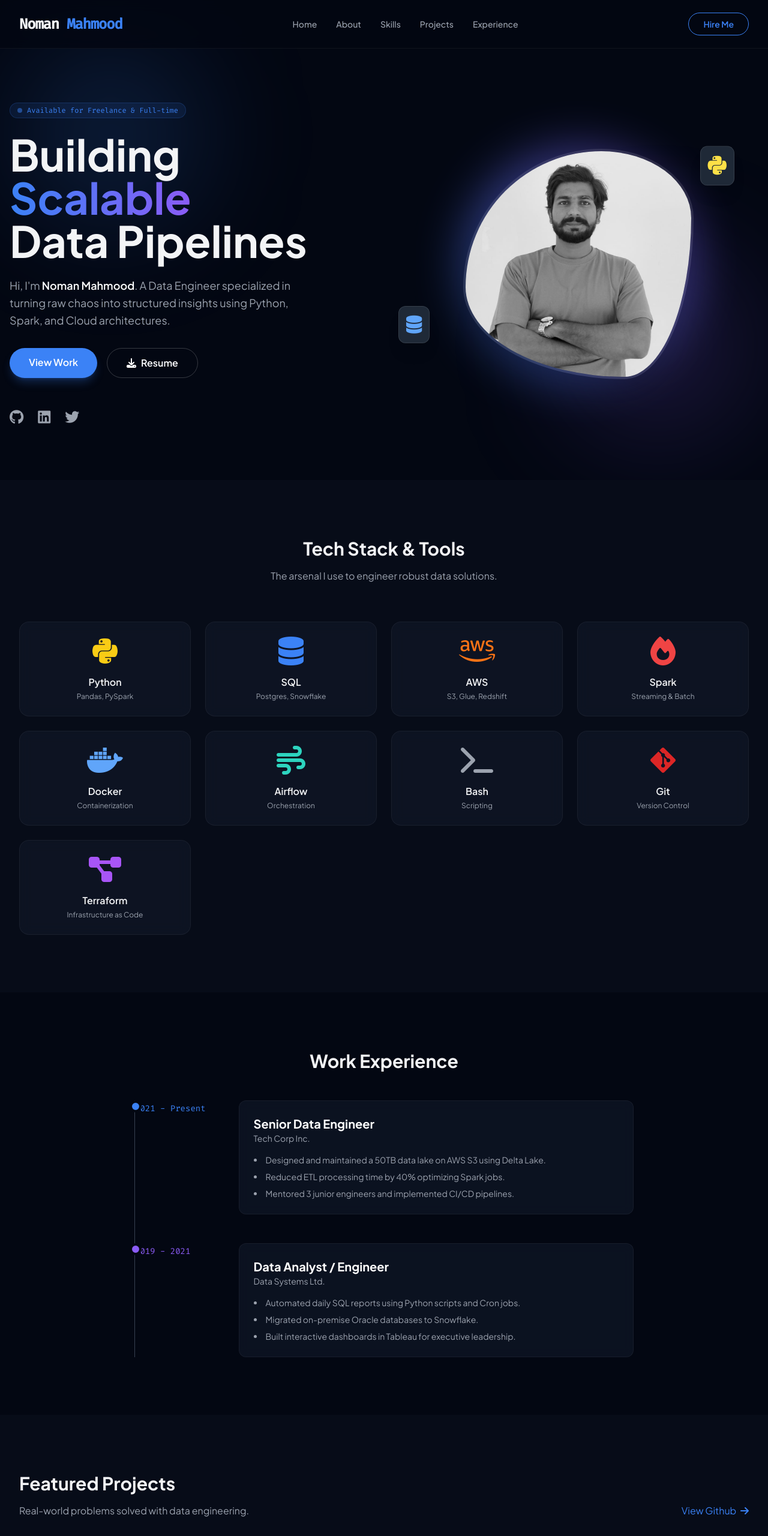
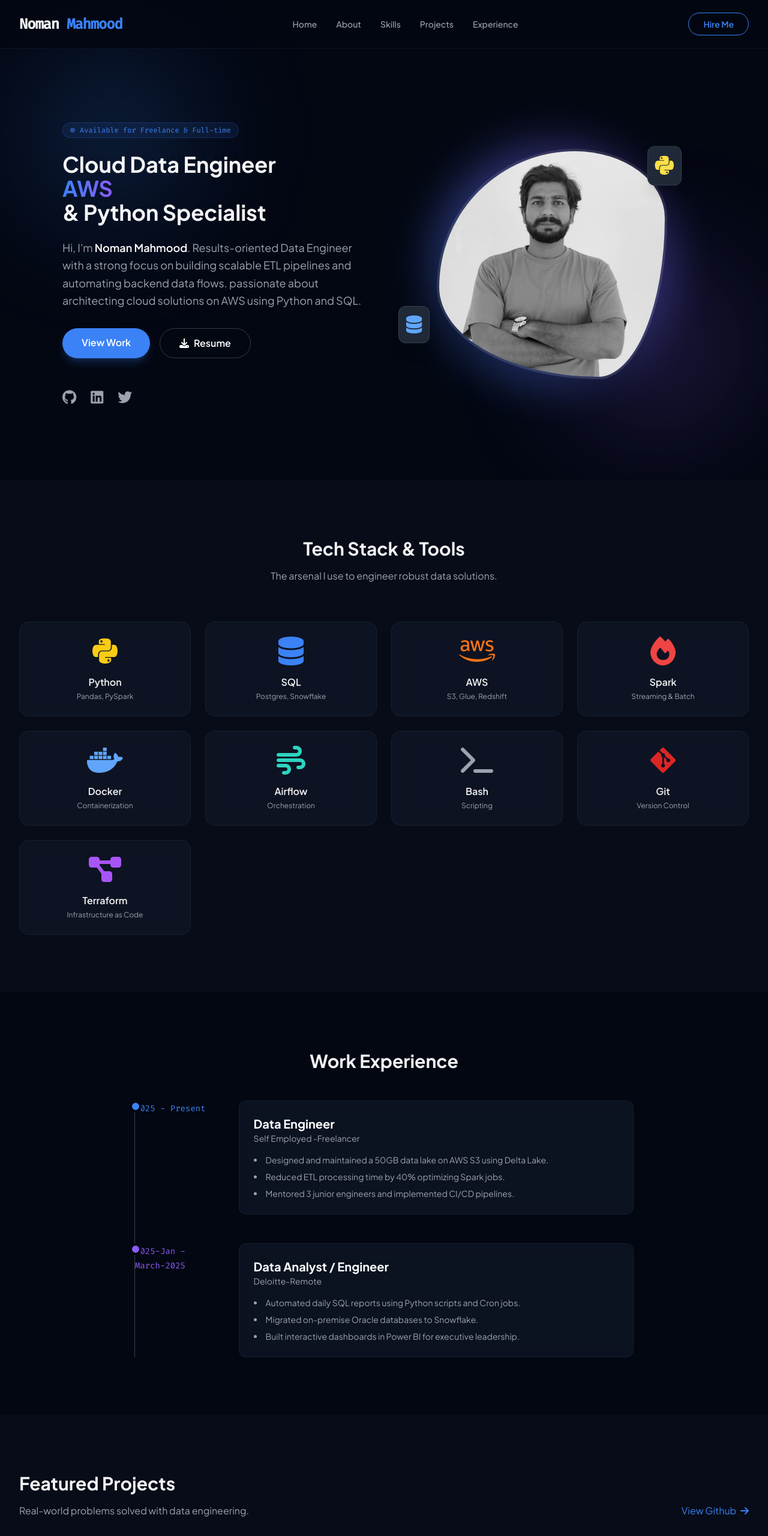
Before and after one commit to EngrNoman/portfolio-website, a plain HTML site: page index.html in a window 1280 px wide. Shown: the top 2560 px of the page at 60% size. Drawn offline with nearby package versions, Linux system fonts and the light colour scheme.

Commit message:
Upload  Website

```diff
--- a/index.html
+++ b/index.html
@@ -4,6 +4,7 @@
     <meta charset="UTF-8">
     <meta name="viewport" content="width=device-width, initial-scale=1.0">
     <title>Data Engineer Portfolio</title>
+    <link rel="icon" type="image/png" href="./assest/DP.jpeg">
     <script src="https://cdn.tailwindcss.com"></script>
     <link rel="stylesheet" href="https://cdnjs.cloudflare.com/ajax/libs/font-awesome/6.4.0/css/all.min.css">
     <link href="https://fonts.googleapis.com/css2?family=Plus+Jakarta+Sans:wght@300;400;500;600;700&family=Fira+Code:wght@400;500&display=swap" rel="stylesheet">
@@ -114,17 +115,20 @@
                     <span class="w-2 h-2 rounded-full bg-primary animate-pulse"></span>
                     Available for Freelance & Full-time
                 </div>
-                <h1 class="text-5xl md:text-7xl font-bold leading-tight mb-6">
-                    Building <span class="text-transparent bg-clip-text bg-gradient-to-r from-primary to-accent">Scalable</span> <br> Data Pipelines
-                </h1>
+                <h4 class="text-5xl md:text-4xl font-bold leading-tight mb-6">
+                    Cloud Data Engineer <br><span class="text-transparent bg-clip-text bg-gradient-to-r from-primary to-accent">AWS</span> <br> & Python Specialist
+                </h4>
+
                 <p class="text-textMuted text-lg mb-8 max-w-lg leading-relaxed">
-                    Hi, I'm <span class="text-white font-semibold">Noman Mahmood</span>. A Data Engineer specialized in turning raw chaos into structured insights using Python, Spark, and Cloud architectures.
+                    Hi, I'm <span class="text-white font-semibold">Noman Mahmood</span>. Results-oriented Data Engineer with a strong focus on building scalable ETL pipelines and automating backend data flows. passionate about architecting cloud solutions on AWS using Python and SQL.
                 </p>
                 <div class="flex gap-4">
                     <a href="#projects" class="px-8 py-3 bg-primary hover:bg-blue-600 text-white font-semibold rounded-full shadow-lg shadow-blue-500/25 transition-all transform hover:scale-105">
                         View Work
                     </a>
-                    <a href="#" class="px-8 py-3 border border-white/20 hover:border-white text-white font-semibold rounded-full transition-all flex items-center gap-2 group">
+                    <a href="./assest/Noman Resume.pdf"
+                    target="_blank"
+                    class="px-8 py-3 border border-white/20 hover:border-white text-white font-semibold rounded-full transition-all flex items-center gap-2 group">
                         <i class="fa-solid fa-download group-hover:translate-y-1 transition-transform"></i> Resume
                     </a>
                 </div>
@@ -132,7 +136,7 @@
                 <!-- Social Links -->
                 <div class="mt-12 flex gap-6 text-2xl text-textMuted">
                     <a href="https://github.com/EngrNoman" class="hover:text-white hover:-translate-y-1 transition-all"><i class="fa-brands fa-github"> </i></a>
-                    <a href="https://www.linkedin.com/in/noman-mahmood-2022-2026-/" class="hover:text-blue-400 hover:-translate-y-1 transition-all"><i class="fa-brands fa-linkedin"></i></a>
+                    <a href="https://www.linkedin.com/in/n-o-m-a-n/" class="hover:text-blue-400 hover:-translate-y-1 transition-all"><i class="fa-brands fa-linkedin"></i></a>
                     <a href="#" class="hover:text-sky-400 hover:-translate-y-1 transition-all"><i class="fa-brands fa-twitter"></i></a>
                 </div>
             </div>
@@ -235,13 +239,13 @@
 
                     <div class="md:grid md:grid-cols-5 md:gap-8">
                         <div class="md:col-span-1 mb-2 md:mb-0">
-                            <span class="text-sm font-mono text-primary">2021 - Present</span>
+                            <span class="text-sm font-mono text-primary">2025 - Present</span>
                         </div>
                         <div class="md:col-span-4 glass-card p-6 rounded-xl hover:border-primary/30 transition-colors">
-                            <h3 class="text-xl font-bold text-white">Senior Data Engineer</h3>
-                            <p class="text-textMuted text-sm mb-4">Tech Corp Inc.</p>
+                            <h3 class="text-xl font-bold text-white">Data Engineer</h3>
+                            <p class="text-textMuted text-sm mb-4">Self Employed -Freelancer</p>
                             <ul class="list-disc list-inside text-textMuted space-y-2 text-sm">
-                                <li>Designed and maintained a 50TB data lake on AWS S3 using Delta Lake.</li>
+                                <li>Designed and maintained a 50GB data lake on AWS S3 using Delta Lake.</li>
                                 <li>Reduced ETL processing time by 40% optimizing Spark jobs.</li>
                                 <li>Mentored 3 junior engineers and implemented CI/CD pipelines.</li>
                             </ul>
@@ -254,15 +258,15 @@
                     <div class="absolute -left-[9px] top-0 w-5 h-5 rounded-full bg-accent border-4 border-bgDark"></div>
                     <div class="md:grid md:grid-cols-5 md:gap-8">
                         <div class="md:col-span-1 mb-2 md:mb-0">
-                            <span class="text-sm font-mono text-accent">2019 - 2021</span>
+                            <span class="text-sm font-mono text-accent">2025-Jan - March-2025</span>
                         </div>
                         <div class="md:col-span-4 glass-card p-6 rounded-xl hover:border-accent/30 transition-colors">
                             <h3 class="text-xl font-bold text-white">Data Analyst / Engineer</h3>
-                            <p class="text-textMuted text-sm mb-4">Data Systems Ltd.</p>
+                            <p class="text-textMuted text-sm mb-4">Deloitte-Remote</p>
                             <ul class="list-disc list-inside text-textMuted space-y-2 text-sm">
                                 <li>Automated daily SQL reports using Python scripts and Cron jobs.</li>
                                 <li>Migrated on-premise Oracle databases to Snowflake.</li>
-                                <li>Built interactive dashboards in Tableau for executive leadership.</li>
+                                <li>Built interactive dashboards in Power BI for executive leadership.</li>
                             </ul>
                         </div>
                     </div>
@@ -356,14 +360,14 @@
             <p class="text-textMuted mb-10">
                 Whether you need a complete pipeline overhaul or consultation on cloud architecture, I'm just a message away.
             </p>
-            <a href="mailto:email@example.com" class="inline-flex items-center gap-2 px-8 py-4 bg-gradient-to-r from-primary to-accent hover:from-blue-600 hover:to-purple-600 text-white font-bold rounded-full transition-all transform hover:scale-105 shadow-lg shadow-primary/25">
+            <a href="nomanmahood730@gmail.com" class="inline-flex items-center gap-2 px-8 py-4 bg-gradient-to-r from-primary to-accent hover:from-blue-600 hover:to-purple-600 text-white font-bold rounded-full transition-all transform hover:scale-105 shadow-lg shadow-primary/25">
                 <i class="fa-solid fa-envelope"></i> Get In Touch
             </a>
 
             <div class="mt-16 flex justify-center gap-8 border-t border-white/5 pt-8">
                 <!-- Socials -->
                 <a href="https://github.com/EngrNoman" class="text-textMuted hover:text-white transition-colors"><i class="fa-brands fa-github text-xl"></i></a>
-                <a href="https://www.linkedin.com/in/noman-mahmood-2022-2026-/" class="text-textMuted hover:text-white transition-colors"><i class="fa-brands fa-linkedin text-xl"></i></a>
+                <a href="https://www.linkedin.com/in/n-o-m-a-n/" class="text-textMuted hover:text-white transition-colors"><i class="fa-brands fa-linkedin text-xl"></i></a>
                 <a href="#" class="text-textMuted hover:text-white transition-colors"><i class="fa-brands fa-twitter text-xl"></i></a>
             </div>
             <p class="text-gray-600 text-sm mt-4">&copy; 2025 Noman Mahmood | Data Engineer Portfolio.</p>
```
Also changed, not shown: 1 other file.
